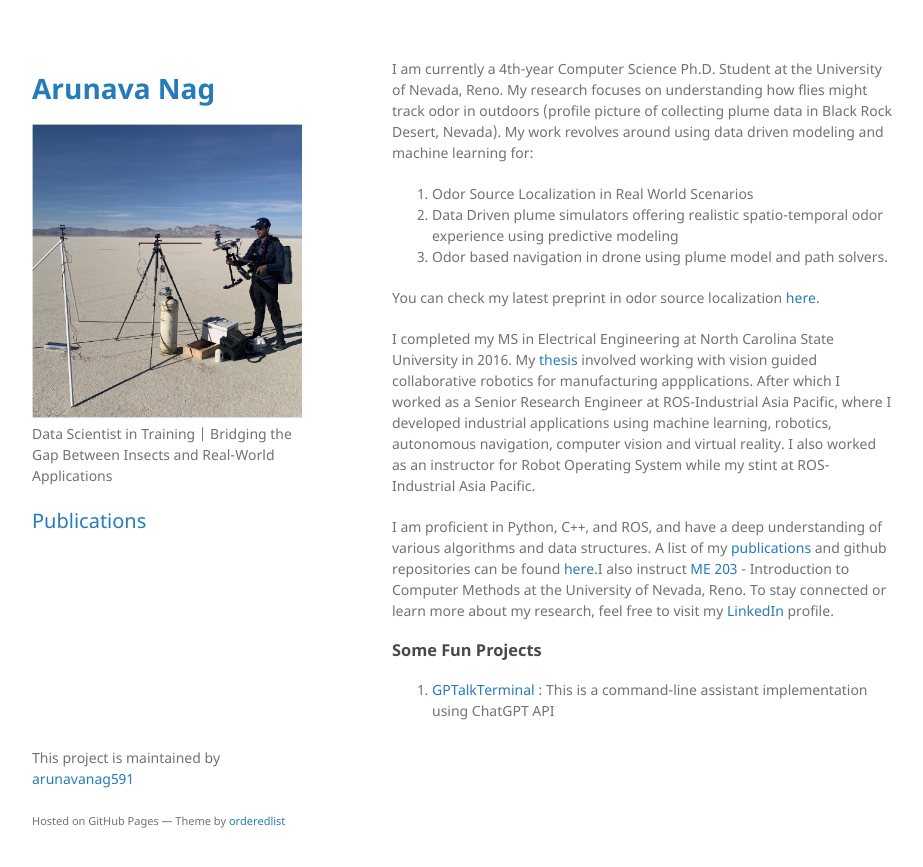
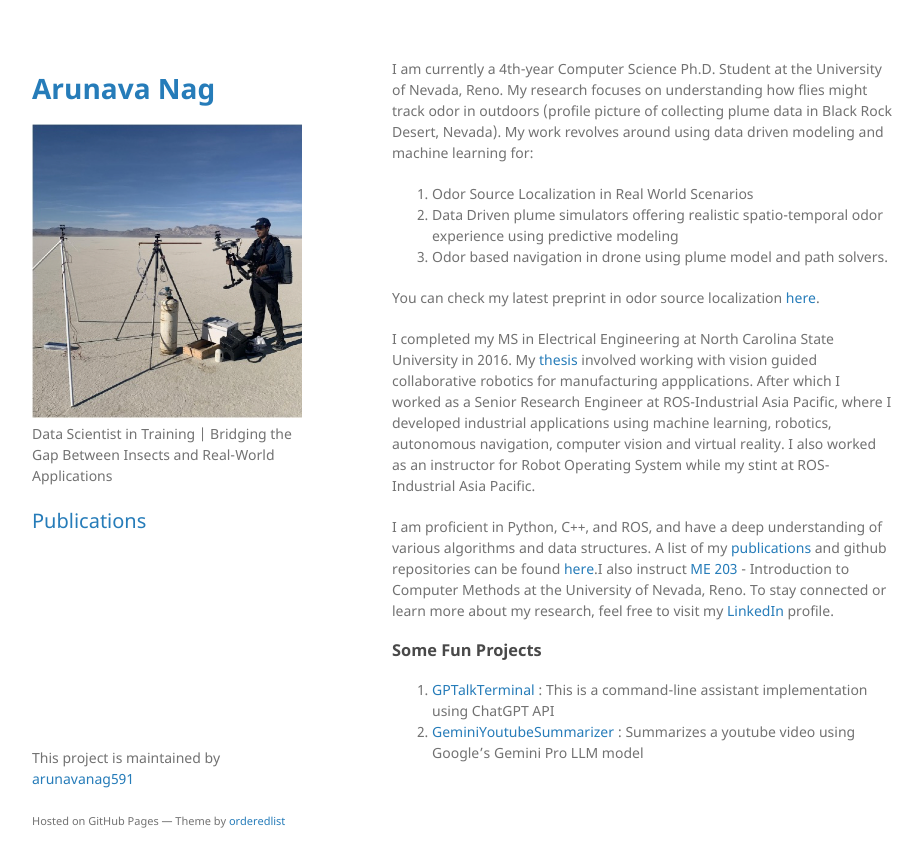
Before and after one commit to arunavanag591/mypage, a Jekyll site: the page built from index.md, in a window 1280 px wide. Shown: the top 867 px of the page, without its empty margins (178-1101 px from the left). Built offline with Jekyll 4.4.1, drawn with Linux system fonts in a browser that asks for light colours.

Commit message:
listed new repo in index md

```diff
--- a/index.md
+++ b/index.md
@@ -16,3 +16,4 @@ I am proficient in Python, C++, and ROS, and have a deep understanding of variou
 
 ### Some Fun Projects
 1. [GPTalkTerminal](https://github.com/arunavanag591/GPTalkTerminal.git) : This is a command-line assistant implementation using ChatGPT API
+2. [GeminiYoutubeSummarizer](https://github.com/arunavanag591/GeminiYoutubeSummarizer.git) : Summarizes a youtube video using Google's Gemini Pro LLM model
```
